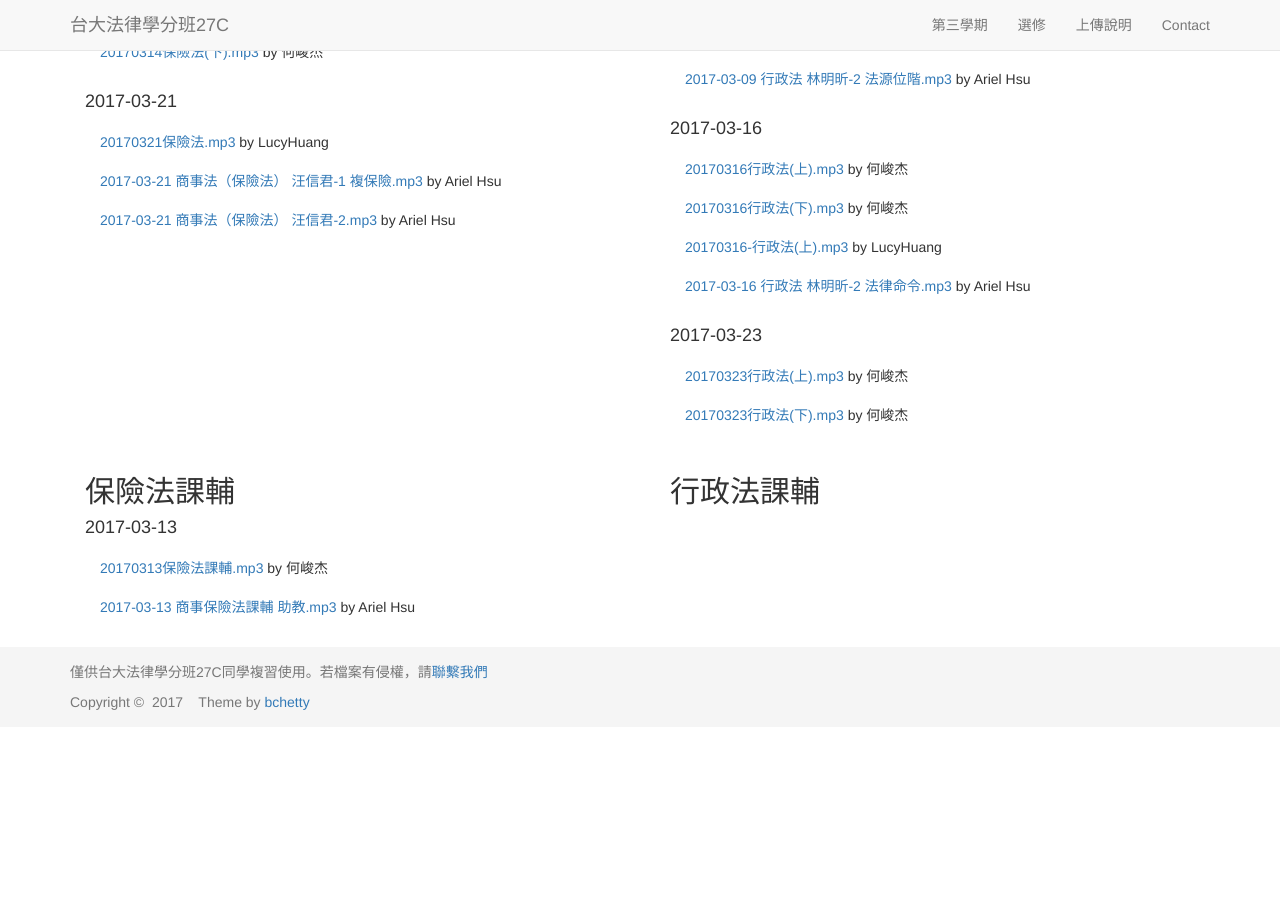
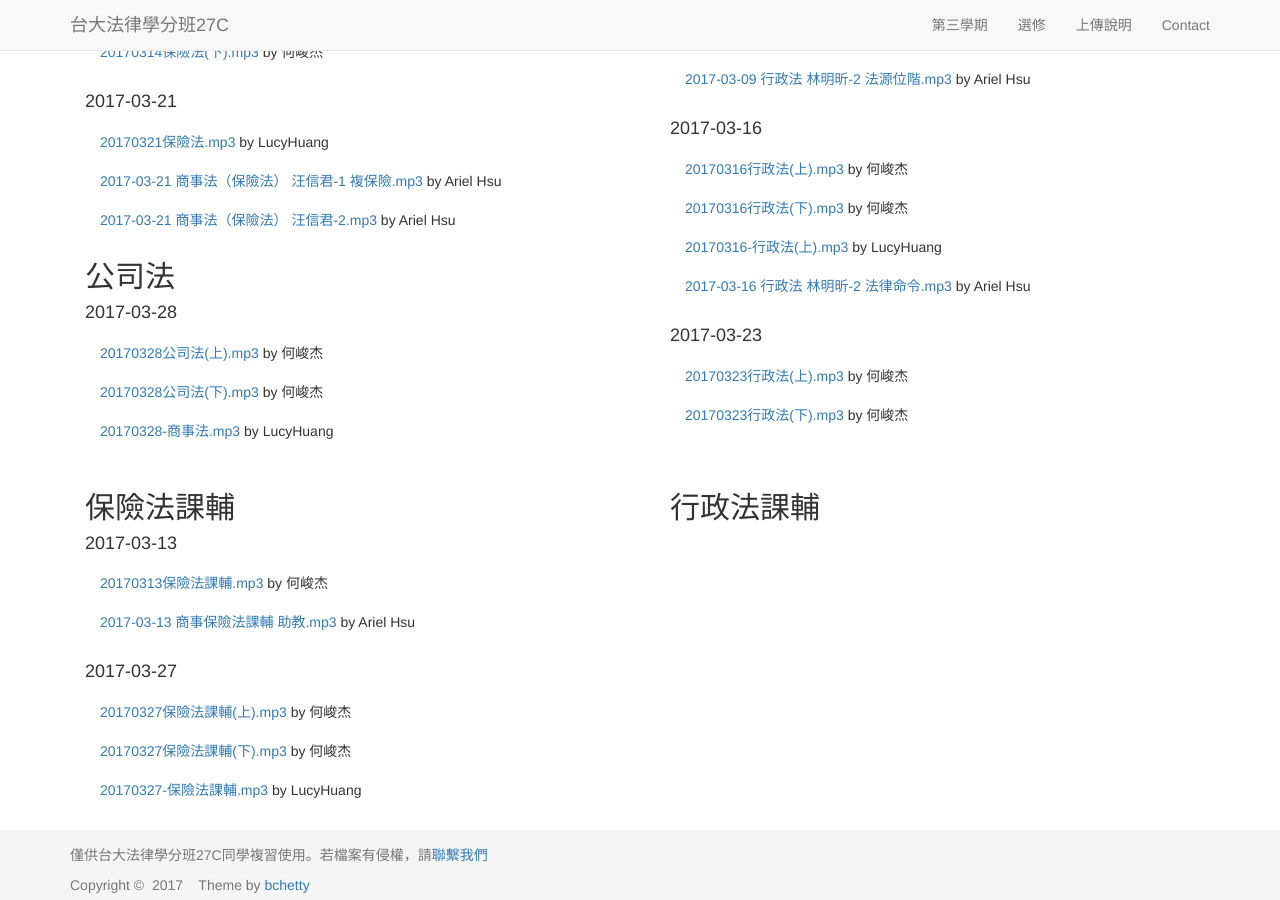
Before and after one commit to maxmilian/ntu_specs_law, a Jekyll site: the page built from semester3/index.html, in a window 1280 px wide and 900 px high, scrolled down 685 px. Built offline with Jekyll 4.4.1, drawn with Linux system fonts in a browser that asks for light colours; nearby versions of some CDN libraries; before the commit the page ends 1422 px from its top, so only the background shows below that.

Commit message:
upload records

```diff
--- a/semester3/index.html
+++ b/semester3/index.html
@@ -39,6 +39,13 @@ layout: template1
         <li class="list-group-item"><a href="{{ site.insurance_record }}/Huang_6.mp3">20170321保險法.mp3</a> by LucyHuang</li>
         <li class="list-group-item"><a href="{{ site.insurance_record }}/Ariel_Hsu_6_1.mp3">2017-03-21 商事法（保險法） 汪信君-1 複保險.mp3</a> by Ariel Hsu</li>
         <li class="list-group-item"><a href="{{ site.insurance_record }}/Ariel_Hsu_6_2.mp3">2017-03-21 商事法（保險法） 汪信君-2.mp3</a> by Ariel Hsu</li>
+      </ul>
+      <h2>公司法</h2>
+      <h4>2017-03-28</h4>
+      <ul class="list-group">
+        <li class="list-group-item"><a href="{{ site.company_record }}/Ho_1_1.mp3">20170328公司法(上).mp3</a> by 何峻杰</li>
+        <li class="list-group-item"><a href="{{ site.company_record }}/Ho_1_2.mp3">20170328公司法(下).mp3</a> by 何峻杰</li>
+        <li class="list-group-item"><a href="{{ site.company_record }}/Huang_1.mp3">20170328-商事法.mp3</a> by LucyHuang</li>
       </ul>
     </div>
     <div class="col-md-6">
@@ -89,6 +96,12 @@ layout: template1
         <li class="list-group-item"><a href="{{ site.insurance_ra_record }}/Ho_1.mp3">20170313保險法課輔.mp3</a> by 何峻杰</li>
         <li class="list-group-item"><a href="{{ site.insurance_ra_record }}/Ariel_Hsu_1.mp3">2017-03-13 商事保險法課輔 助教.mp3</a> by Ariel Hsu</li>
       </ul>
+      <h4>2017-03-27</h4>
+      <ul class="list-group">
+        <li class="list-group-item"><a href="{{ site.insurance_ra_record }}/Ho_2_1.mp3">20170327保險法課輔(上).mp3</a> by 何峻杰</li>
+        <li class="list-group-item"><a href="{{ site.insurance_ra_record }}/Ho_2_2.mp3">20170327保險法課輔(下).mp3</a> by 何峻杰</li>
+        <li class="list-group-item"><a href="{{ site.insurance_ra_record }}/Huang_2.mp3">20170327-保險法課輔.mp3</a> by LucyHuang</li>
+      </ul>
     </div>
     <div class="col-md-6">
       <h2>行政法課輔</h2>
```
Also changed, not shown: Gemfile.lock.
